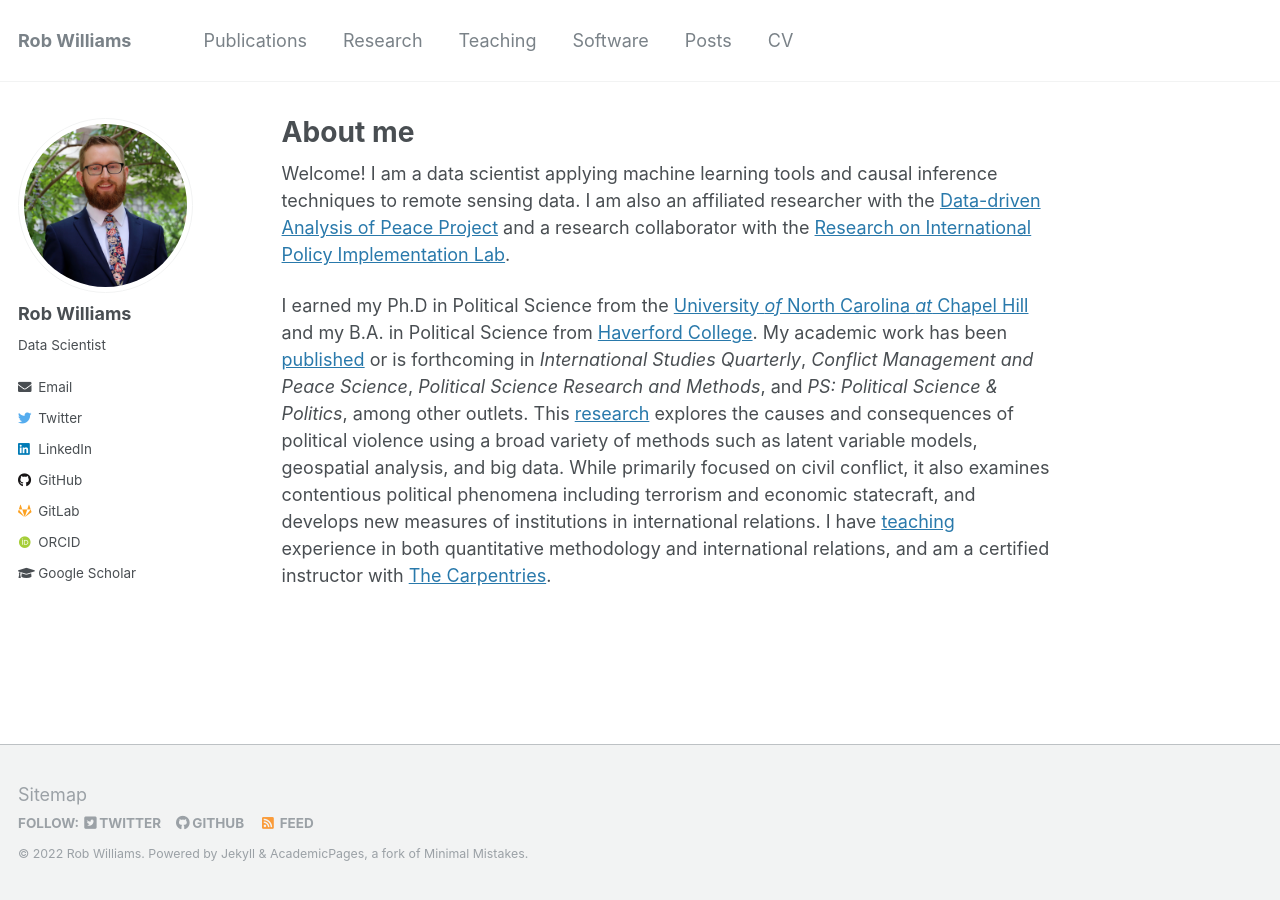
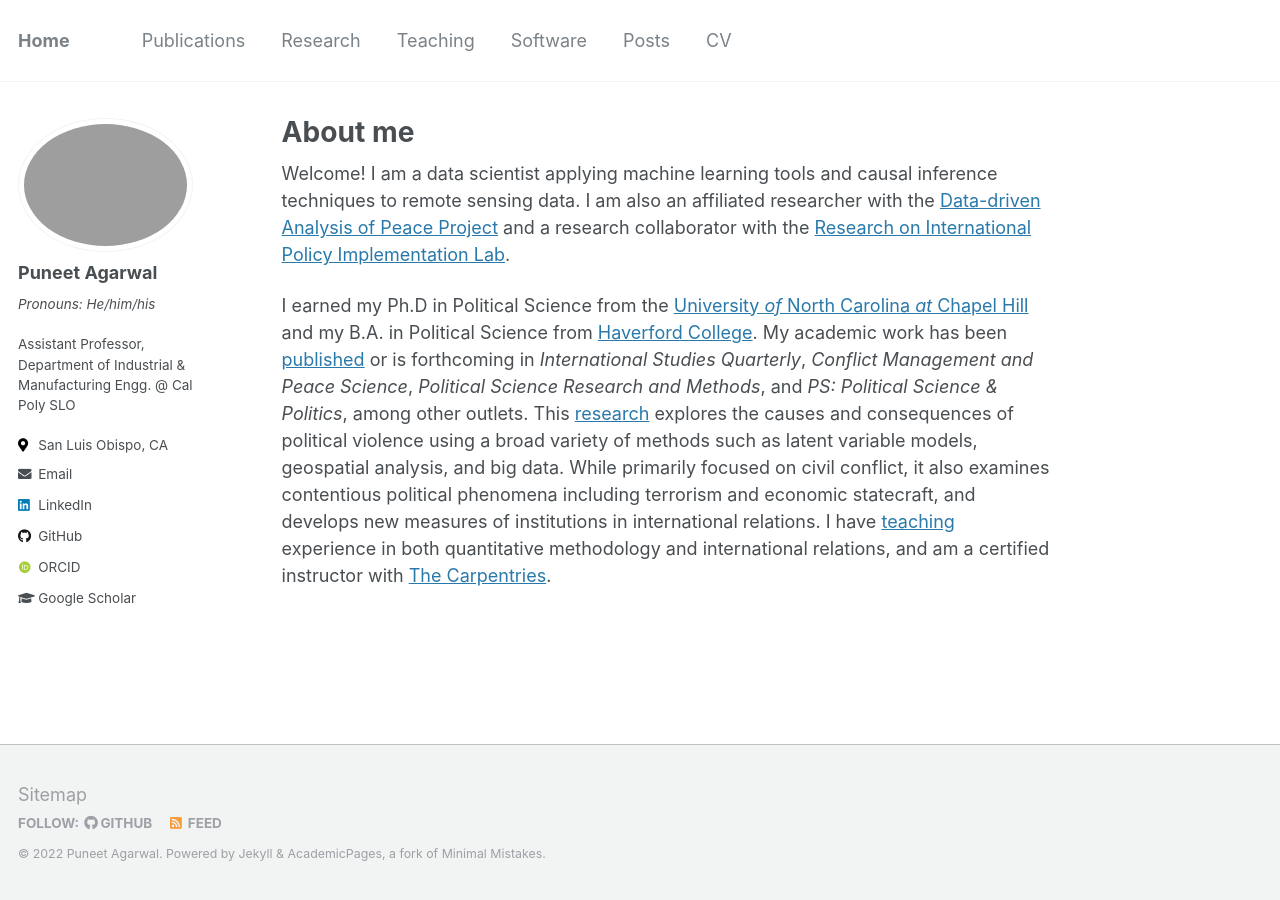
Before and after one commit to pagarw05/pagarw05.github.io, a Jekyll site: the page built from _pages/about.md, in a window 1280 px wide. Built offline with Jekyll 4.4.1, drawn with Linux system fonts in a browser that asks for light colours; some web fonts are replaced.

Commit message:
Add my information to _config.yml

```diff
--- a/_config.yml
+++ b/_config.yml
@@ -7,13 +7,13 @@
 
 # Site Settings
 locale                   : "en-US"
-title                    : "Rob Williams"
+title                    : "Home"
 title_separator          : "-"
-name                     : &name "Rob Williams"
-description              : &description "Postdoc in Political Science"
-url                      : https://jayrobwilliams.com # the base hostname & protocol for your site e.g. "https://mmistakes.github.io"
+name                     : &name "Puneet Agarwal"
+description              : &description "personal description"
+url                      : https://pagarw05.github.io # the base hostname & protocol for your site e.g. "https://mmistakes.github.io"
 baseurl                  : "" # the subpath of your site, e.g. "/blog"
-repository               : "jayrobwilliams/jayrobwilliams.github.io"
+repository               : "pagarw05/pagarw05.github.io"
 teaser                   : # filename of teaser fallback teaser image placed in /images/, .e.g. "500x300.png"
 breadcrumbs              : false # true, false (default)
 words_per_minute         : 160
@@ -57,12 +57,12 @@ yandex_site_verification :
 
 # Social Sharing
 twitter:
-  username               : jayrobw
+  username               : # jayrobw
 facebook:
   username               :
   app_id                 :
   publisher              :
-og_image                 : profile.png # Open Graph/Twitter default site image
+og_image                 : # Open Graph/Twitter default site image
 # For specifying social profiles
 # - https://developers.google.com/structured-data/customize/social-profiles
 social:
@@ -82,15 +82,15 @@ analytics:
 
 # Site Author
 author:
-  name             : "Rob Williams"
-  avatar           : "profile.png"
-  bio              : "Data Scientist"
-  location         :
+  name             : "Puneet Agarwal"
+  avatar           : "My_Picture.JPG"
+  bio              : "<i>Pronouns: He/him/his</i> <br> <br> Assistant Professor, Department of Industrial & Manufacturing Engg. @ Cal Poly SLO"
+  location         : "San Luis Obispo, CA"
   employer         :
   pubmed           :
-  orcid            : "http://orcid.org/0000-0001-9259-3883"
-  googlescholar    : "https://scholar.google.com/citations?user=fiaPSmgAAAAJ"
-  email            : "rob.williams@wustl.edu"
+  orcid            : "https://orcid.org/my-orcid?orcid=0000-0002-0768-1094"
+  googlescholar    : "https://scholar.google.com/citations?user=nxJCrkUAAAAJ&hl=en"
+  email            : "pagarw05@calpoly.edu"
   researchgate     :  # example: "https://www.researchgate.net/profile/yourprofile"
   uri              :
   bitbucket        :
@@ -99,20 +99,19 @@ author:
   flickr           :
   facebook         :
   foursquare       :
-  github           : "jayrobwilliams"
-  gitlab           : "jayrobwilliams"
+  github           : "pagarw05"
   google_plus      :
   keybase          :
   instagram        :
   impactstory      : #"https://profiles.impactstory.org/u/xxxx-xxxx-xxxx-xxxx"
   lastfm           :
-  linkedin         : "jayrobwilliams"
+  linkedin         : "puneetag02"
   pinterest        :
   soundcloud       :
   stackoverflow    : #"https://stackoverflow.com/users/10912314/jayrobwilliams"
   steam            :
   tumblr           :
-  twitter          : "jayrobw"
+  twitter          : # "jayrobw"
   vine             :
   weibo            :
   xing             :
@@ -256,7 +255,7 @@ sass:
 permalink: /:categories/:title/
 # paginate: 5 # amount of posts to show
 # paginate_path: /page:num/
-timezone: America/Chicago # http://en.wikipedia.org/wiki/List_of_tz_database_time_zones
+timezone: America/Los_Angeles # http://en.wikipedia.org/wiki/List_of_tz_database_time_zones
 
 
 # Plugins
```
